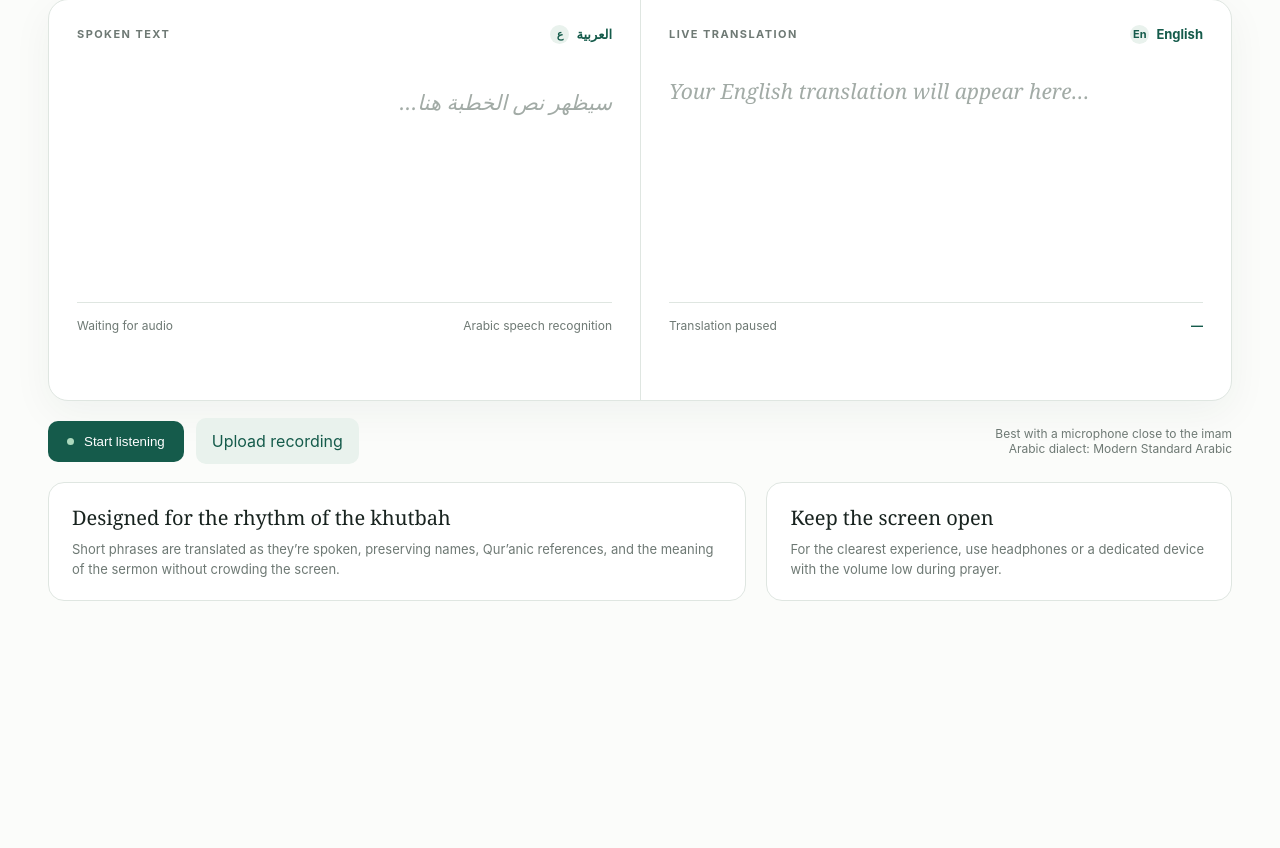
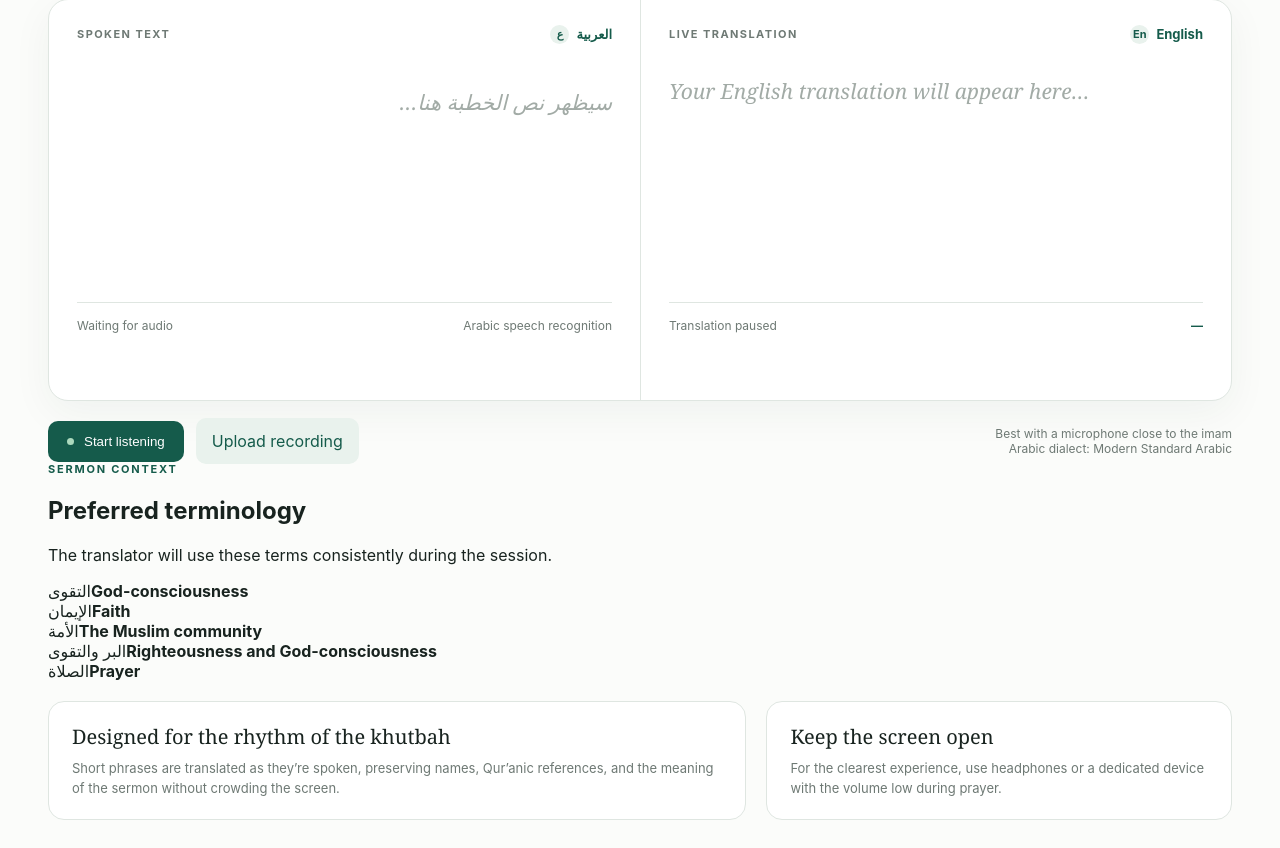
Before and after one commit to BarcaBoy109/khutbah-translator, a Python web app: template templates/index.html in a window 1280 px wide. Shown: the part 373-1221 px from the top of the page. Before the commit the page ends 974 px from the top, so only its background shows below. Run offline with Jinja, Linux system fonts and the light colour scheme; the template is opened without the code that fills it, so the values that code supplies are empty.

Commit message:
feat: add sermon terminology glossary

```diff
--- a/templates/index.html
+++ b/templates/index.html
@@ -9,6 +9,9 @@
 <section class="intro"><div><p class="eyebrow">Live interpretation · Arabic → English</p><h1>Make every word of the khutbah accessible.</h1><p class="intro-copy">A calm, readable translation companion for Friday prayer. Follow along in real time, with the Arabic context always in view.</p></div><div class="session-card"><i class="pulse"></i><div><strong>Ready for today’s khutbah</strong><span>Microphone is not connected</span></div></div></section>
 <section id="workspace" class="workspace" aria-label="Live translation workspace"><article class="panel"><div class="panel-head"><span class="label">Spoken text</span><span class="lang"><span class="flag">ع</span> العربية</span></div><div id="arabicText" class="arabic" lang="ar" dir="rtl"><span class="placeholder">سيظهر نص الخطبة هنا…</span></div><div class="meta"><span id="sourceStatus">Waiting for audio</span><span>Arabic speech recognition</span></div></article><article class="panel"><div class="panel-head"><span class="label">Live translation</span><span class="lang"><span class="flag">En</span> English</span></div><div id="englishText" class="translation"><span class="placeholder">Your English translation will appear here…</span></div><div class="meta"><span id="translationStatus">Translation paused</span><span class="confidence" id="confidence">—</span></div></article></section>
 <div class="controls"><div class="main-actions"><button id="listenBtn" class="listen"><span class="dot"></span><span id="listenLabel">Start listening</span></button><form action="/upload" method="post" enctype="multipart/form-data"><label class="upload-label secondary" for="audio">Upload recording</label><input id="audio" class="file-input" type="file" name="audio" accept="audio/*" required></form></div><div class="tip">Best with a microphone close to the imam<br>Arabic dialect: Modern Standard Arabic</div></div>
+<section class="context"><div><p class="eyebrow">Sermon context</p><h2>Preferred terminology</h2><p class="context-copy">The translator will use these terms consistently during the session.</p></div><div id="glossary" class="glossary"></div></section>
 <section id="how" class="bottom"><div class="info"><h3>Designed for the rhythm of the khutbah</h3><p>Short phrases are translated as they’re spoken, preserving names, Qur’anic references, and the meaning of the sermon without crowding the screen.</p></div><div class="info"><h3>Keep the screen open</h3><p>For the clearest experience, use headphones or a dedicated device with the volume low during prayer.</p></div></section></main>
-<script>const b=document.getElementById('listenBtn'),l=document.getElementById('listenLabel'),s=document.getElementById('sourceStatus'),t=document.getElementById('translationStatus'),a=document.getElementById('arabicText'),e=document.getElementById('englishText'),c=document.getElementById('confidence');let on=false,r;const SR=window.SpeechRecognition||window.webkitSpeechRecognition;if(SR){r=new SR();r.lang='ar-SA';r.continuous=true;r.interimResults=true;r.onstart=()=>{on=true;b.classList.add('active');l.textContent='Listening…';s.textContent='Receiving Arabic audio';t.textContent='Translating live'};r.onresult=x=>{let z='';for(let i=x.resultIndex;i<x.results.length;i++)z+=x.results[i][0].transcript;a.textContent=z||'…';e.innerHTML='<span class="placeholder">Translation service connected — your English interpretation will appear here.</span>';c.textContent='Ready'};r.onerror=()=>s.textContent='Microphone permission needed';r.onend=()=>{if(on){try{r.start()}catch(q){}}}}b.onclick=()=>{if(!r){s.textContent='Live speech recognition is not supported in this browser';return}if(on){on=false;r.stop();b.classList.remove('active');l.textContent='Start listening';s.textContent='Listening paused';t.textContent='Translation paused'}else r.start()};document.getElementById('audio').onchange=x=>{if(x.target.files[0])x.target.form.submit()};</script>
+<script>const b=document.getElementById('listenBtn'),l=document.getElementById('listenLabel'),s=document.getElementById('sourceStatus'),t=document.getElementById('translationStatus'),a=document.getElementById('arabicText'),e=document.getElementById('englishText'),c=document.getElementById('confidence');let on=false,r;const SR=window.SpeechRecognition||window.webkitSpeechRecognition;if(SR){r=new SR();r.lang='ar-SA';r.continuous=true;r.interimResults=true;r.onstart=()=>{on=true;b.classList.add('active');l.textContent='Listening…';s.textContent='Receiving Arabic audio';t.textContent='Translating live'};r.onresult=x=>{let z='';for(let i=x.resultIndex;i<x.results.length;i++)z+=x.results[i][0].transcript;a.textContent=z||'…';e.innerHTML='<span class="placeholder">Translation service connected — your English interpretation will appear here.</span>';c.textContent='Ready';updateGlossary(z)};r.onerror=()=>s.textContent='Microphone permission needed';r.onend=()=>{if(on){try{r.start()}catch(q){}}}}b.onclick=()=>{if(!r){s.textContent='Live speech recognition is not supported in this browser';return}if(on){on=false;r.stop();b.classList.remove('active');l.textContent='Start listening';s.textContent='Listening paused';t.textContent='Translation paused'}else r.start()};document.getElementById('audio').onchange=x=>{if(x.target.files[0])x.target.form.submit()};
+const glossaryData=[['التقوى','God-consciousness'],['الإيمان','Faith'],['الأمة','The Muslim community'],['البر والتقوى','Righteousness and God-consciousness'],['الصلاة','Prayer']];const glossary=document.getElementById('glossary');glossary.innerHTML=glossaryData.map(x=>'<div class="term"><span lang="ar" dir="rtl">'+x[0]+'</span><b>'+x[1]+'</b></div>').join('');function updateGlossary(text){document.querySelectorAll('.term').forEach((el,i)=>el.classList.toggle('heard',text.includes(glossaryData[i][0])))}
+</script>
 </body></html>
```
